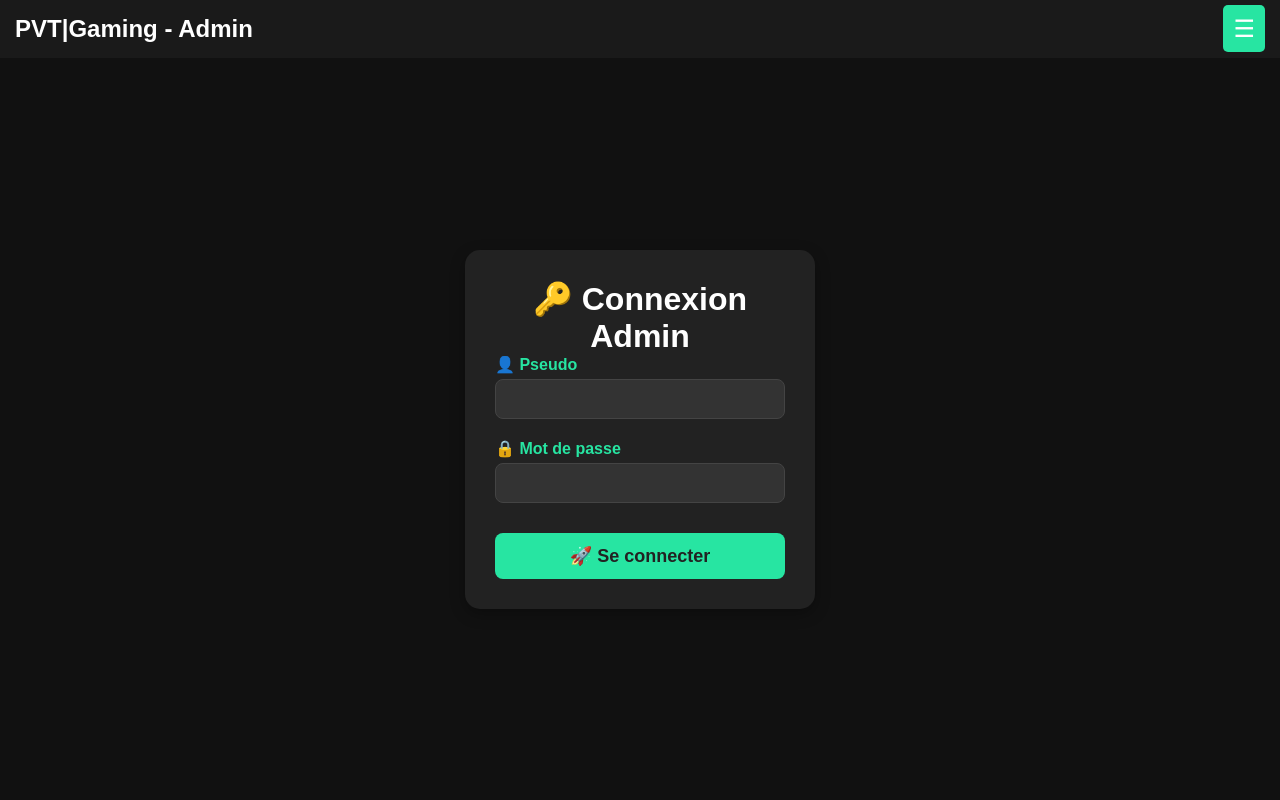
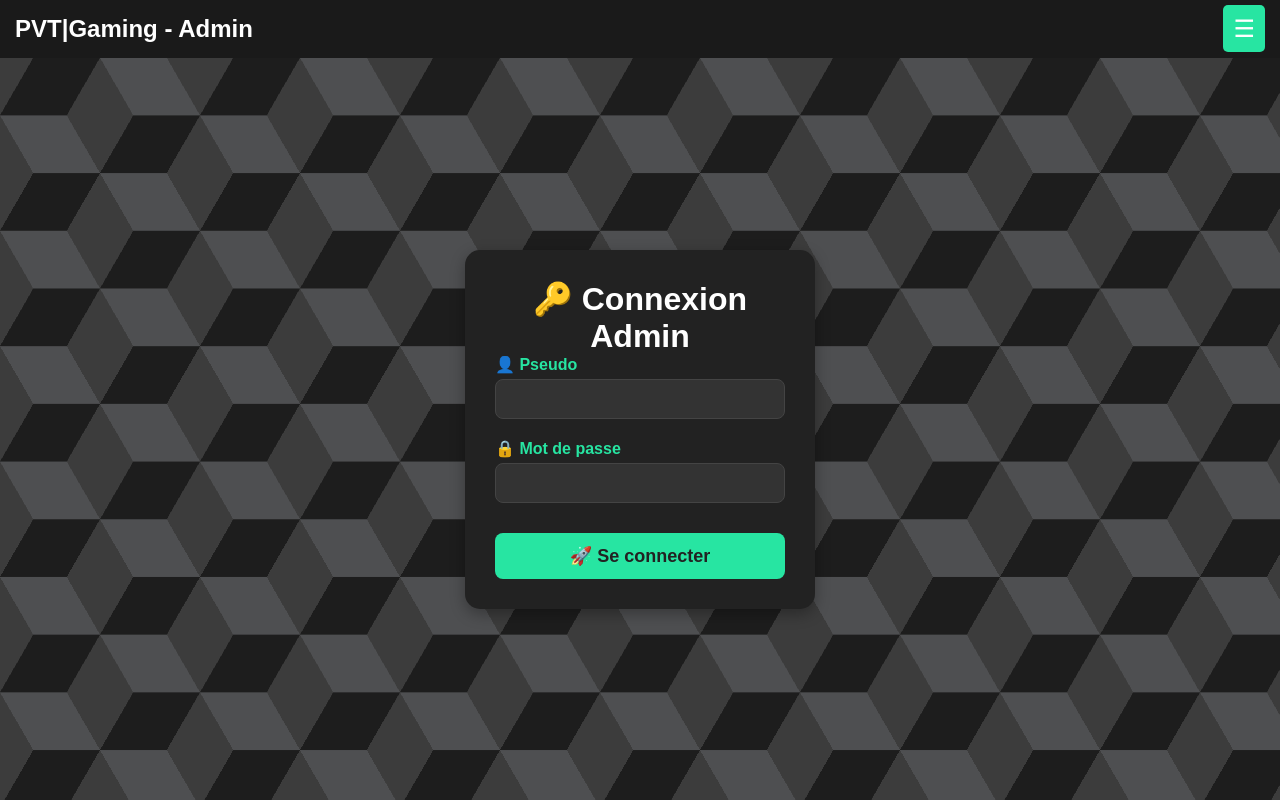
Before and after one commit to Pivertg/PVT-gaming-site, a PHP site: page /admin.html in a window 1280 px wide. Run offline with PHP 8.4, Linux system fonts and the light colour scheme.

Commit message:
Update style.css

```diff
--- a/style.css
+++ b/style.css
@@ -459,3 +459,31 @@ footer {
 .roster-table tr:nth-child(even) {
     background-color: #f2f2f2;
 }
+/* From Uiverse.io by csemszepp */
+.container {
+  width: 100%;
+  height: 100%;
+  position: fixed;
+  top: 0;
+  left: 0;
+  z-index: -1;
+
+  --s: 200px; /* contrôle la taille */
+  --c1: #1d1d1d;
+  --c2: #4e4f51;
+  --c3: #3c3c3c;
+
+  background: repeating-conic-gradient(
+        from 30deg,
+        #0000 0 120deg,
+        var(--c3) 0 180deg
+      )
+      calc(0.5 * var(--s)) calc(0.5 * var(--s) * 0.577),
+    repeating-conic-gradient(
+      from 30deg,
+      var(--c1) 0 60deg,
+      var(--c2) 0 120deg,
+      var(--c3) 0 180deg
+    );
+  background-size: var(--s) calc(var(--s) * 0.577);
+}
```
